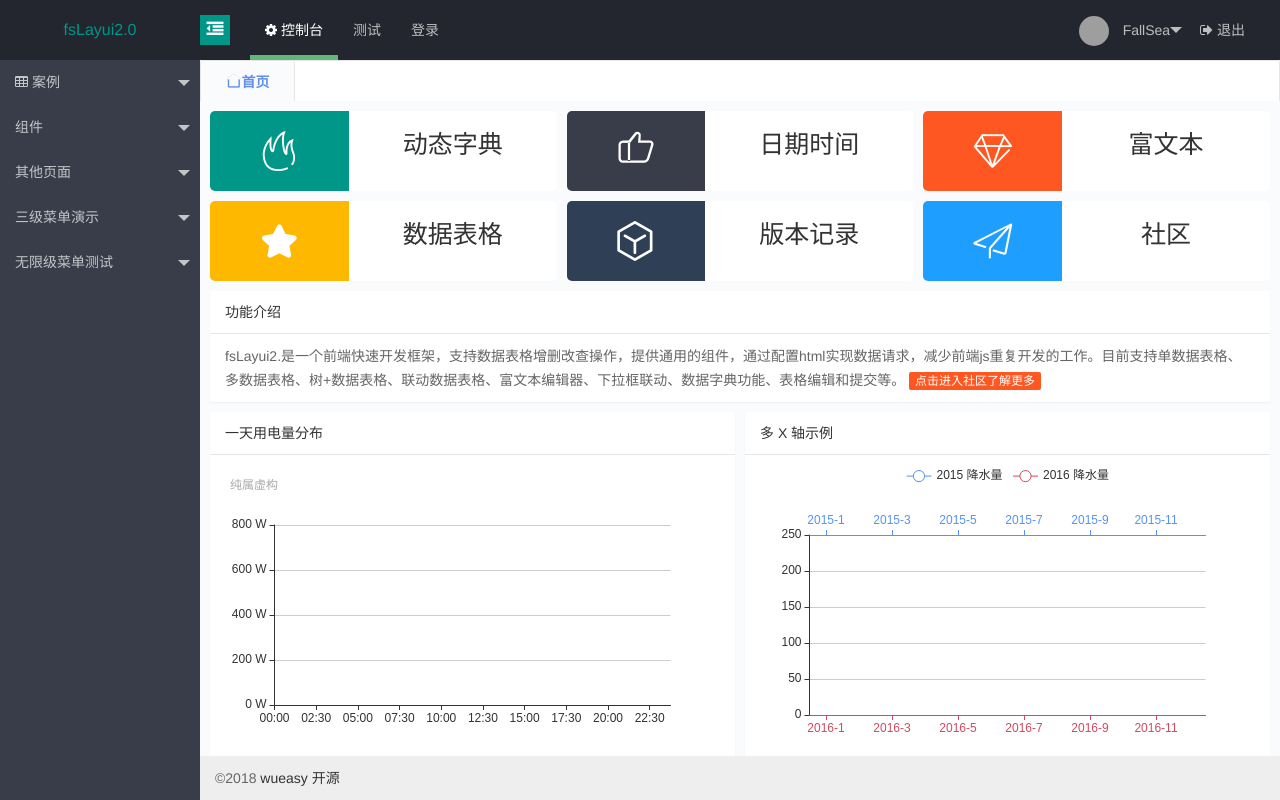
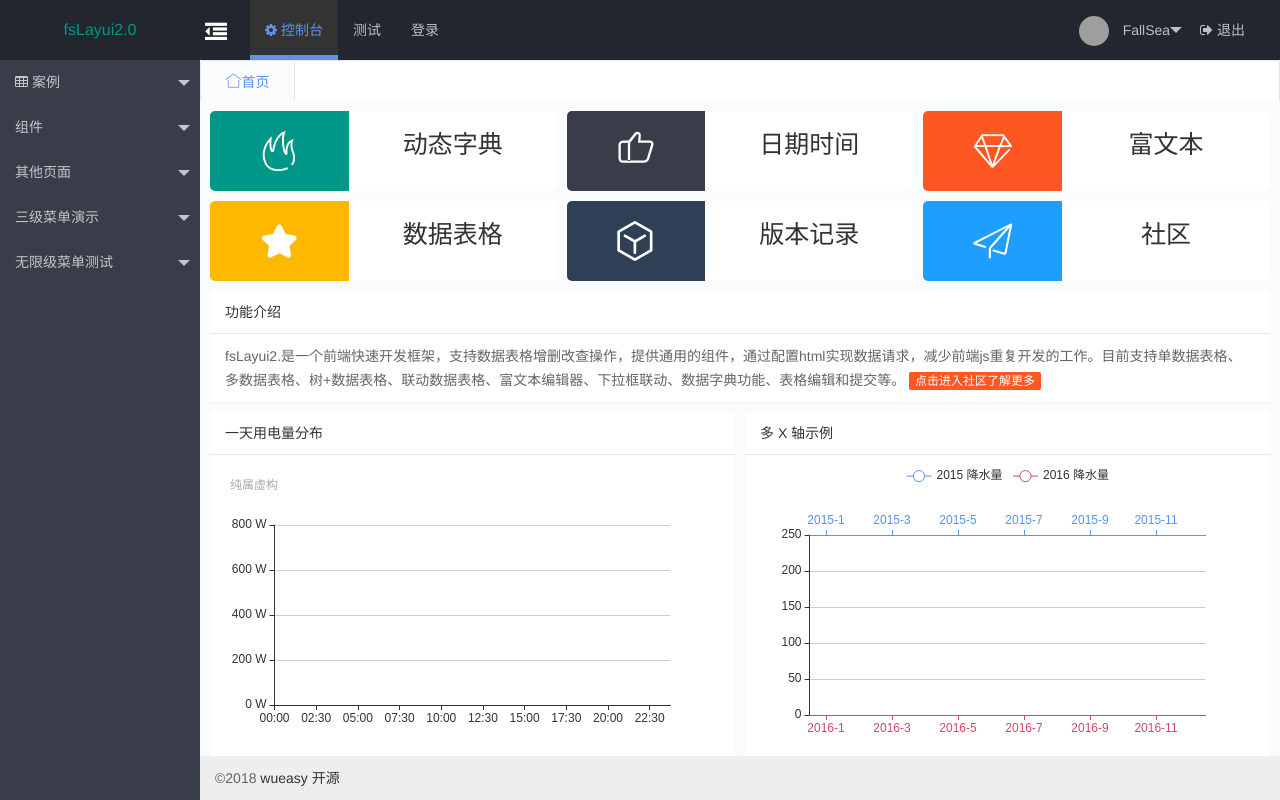
Before and after one commit to wueasy/fslayui, a website: page src/index.html in a window 1280 px wide. Drawn offline with Linux system fonts and the light colour scheme; grey boxes are pictures that could not be loaded.

Commit message:
优化菜单选中样式

```diff
--- a/src/css/fs.css
+++ b/src/css/fs.css
@@ -85,7 +85,7 @@ fieldset { min-width: 100px; }
 	.layui-body,.layui-layout-admin .layui-footer{ left:0; }
 }
 
-.fsSwitchMenu{position:absolute;left:200px;width:20px;height:20px;margin:15px 15px 0 0;font-size:17px;text-align:center;padding:5px 5px;color:#fff;background-color:#009688;}
+.fsSwitchMenu{position:absolute;left:200px;width:22px;height:22px;margin:15px 15px 0 0;font-size:22px;text-align:center;padding:5px 5px;color:#fff;/*background-color:#009688;*/}
 
 .showMenu.layui-layout-admin .layui-side{ left:-200px; }
 .showMenu .layui-body,.showMenu .layui-footer{ left:0; }
@@ -133,7 +133,7 @@ fieldset { min-width: 100px; }
 .orgTitle{margin-left:10px;color: #1E9FFF;}
 
 .layui-tab-card>.layui-tab-title .layui-this{background-color:#FAFBFC;}
-.layui-tab-title .layui-this{color:#6190E8;font-weight:bold;}
+.layui-tab-title .layui-this{color:#6190E8;/*font-weight:bold;*/}
 .fsSlider{display: none;}
 .fsRate{display: none;}
 
@@ -224,3 +224,10 @@ span.tmpzTreeMove_arrow {width:16px; height:21px; display: inline-block; padding
 
 ul.ztree.zTreeDragUL {margin:0; padding:0; position:absolute; width:auto; height:auto;overflow:hidden; background-color:#cfcfcf; border:1px #00B83F dotted; opacity:0.8; filter:alpha(opacity=80)}
 .ztreeMask {z-index:10000; background-color:#cfcfcf; opacity:0.0; filter:alpha(opacity=0); position:absolute}
+
+.layui-nav .layui-this{background-color:#333333;}
+.layui-nav-tree .layui-nav-child dd.layui-this, .layui-nav-tree .layui-nav-child dd.layui-this a, .layui-nav-tree .layui-this, .layui-nav-tree .layui-this>a, .layui-nav-tree .layui-this>a:hover{background-color:#6190E8;}
+
+.layui-nav .layui-this:after, .layui-nav-bar, .layui-nav-tree .layui-nav-itemed:after{background-color:#6190E8;}
+
+.layui-nav .layui-nav-item a:hover, .layui-nav .layui-this a{color:#6190E8;}
```
